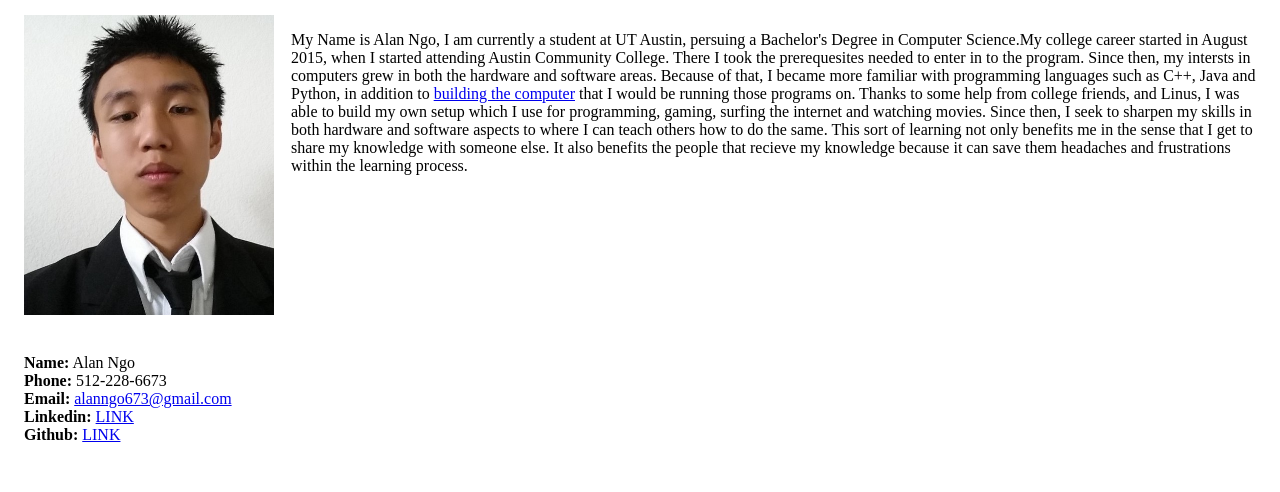
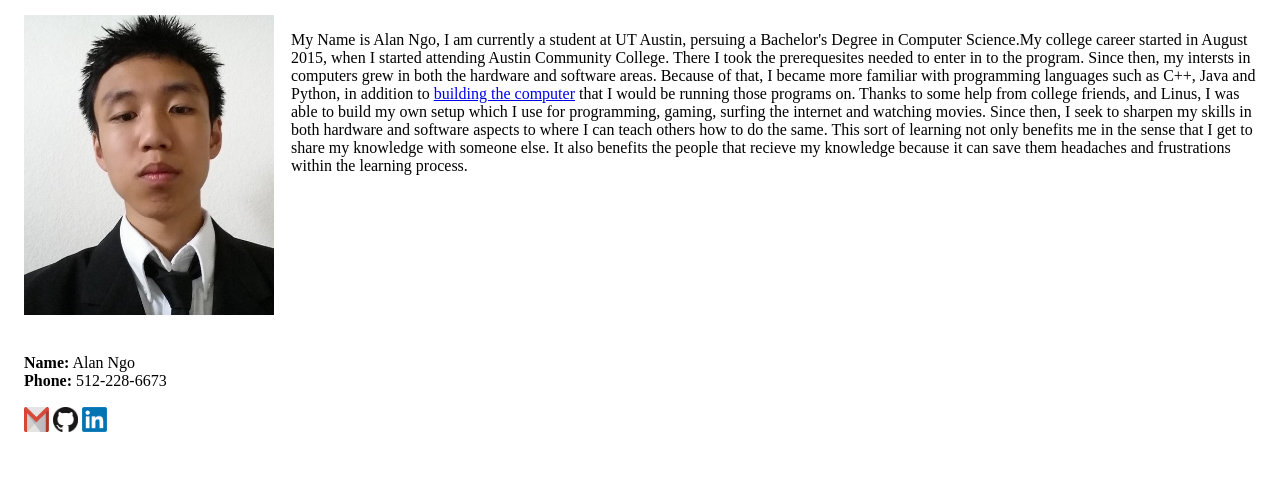
Before and after one commit to alanngo/AboutMe, a PHP site: page /index.html in a window 1280 px wide. Shown: the part 135-627 px from the top of the page. Run offline with PHP 8.4, Linux system fonts and the light colour scheme.

Commit message:
added contact icons for homepage

```diff
--- a/index.html
+++ b/index.html
@@ -2,6 +2,7 @@
 <html lang="en">
 <head>
     <link rel="stylesheet" type="text/css" href="navBar.css">
+    <link rel="stylesheet" type="text/css" href="zoom.css">
     <meta charset="utf-8">
     <title>Alan Ngo</title>
 </head>
@@ -36,11 +37,15 @@
         <td>
             <br><b>Name:</b> Alan Ngo
             <br><b>Phone:</b> 512-228-6673
-            <br><b>Email:</b> <a href="mailto: alanngo673@gmail.com">alanngo673@gmail.com</a>
-            <br><b>Linkedin:</b> <a href="https://www.linkedin.com/in/alan-ngo-77338a150/">LINK</a>
-            <br><b>Github:</b> <a href="https://github.com/alanngo">LINK</a>
         </td>
+    </tr>
+    <tr>
 
+        <td>
+            <a href="mailto: alanngo673@gmail.com"><img src="index/gmail.png" width="25" height ="25"></a>
+            <a href="https://www.linkedin.com/in/alan-ngo-77338a150/"><img src="index/github.png" width="25" height ="25"></a>
+            <a href="https://github.com/alanngo"><img src="index/linkedin.png" width="25" height ="25"></a>
+        </td>
     </tr>
 </table>
 
--- a/zoom.css
+++ b/zoom.css
@@ -1,7 +1,7 @@
 .img-hover-zoom
 {
     height: 50px; /* [1.1] Set it as per your need */
-    width: 75px;
+    width: 55px;
     overflow: visible; /* [1.2] Hide the overflowing of child elements */
 }
 
```
Also changed, not shown: index/github.png (added), index/gmail.png (added), index/linkedin.png (added).
